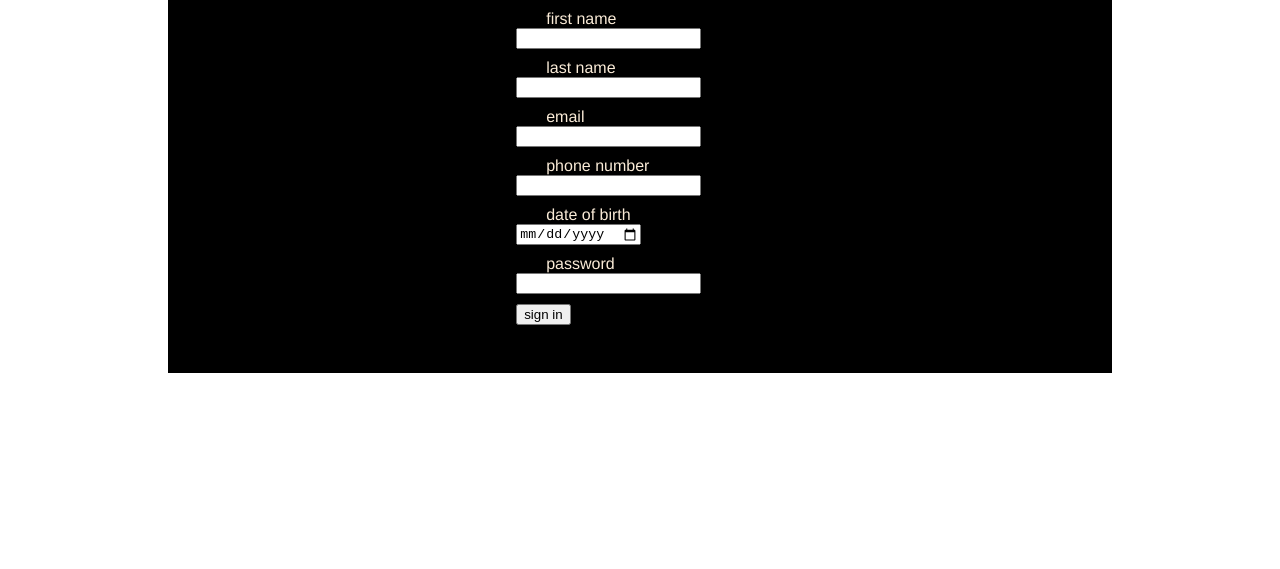
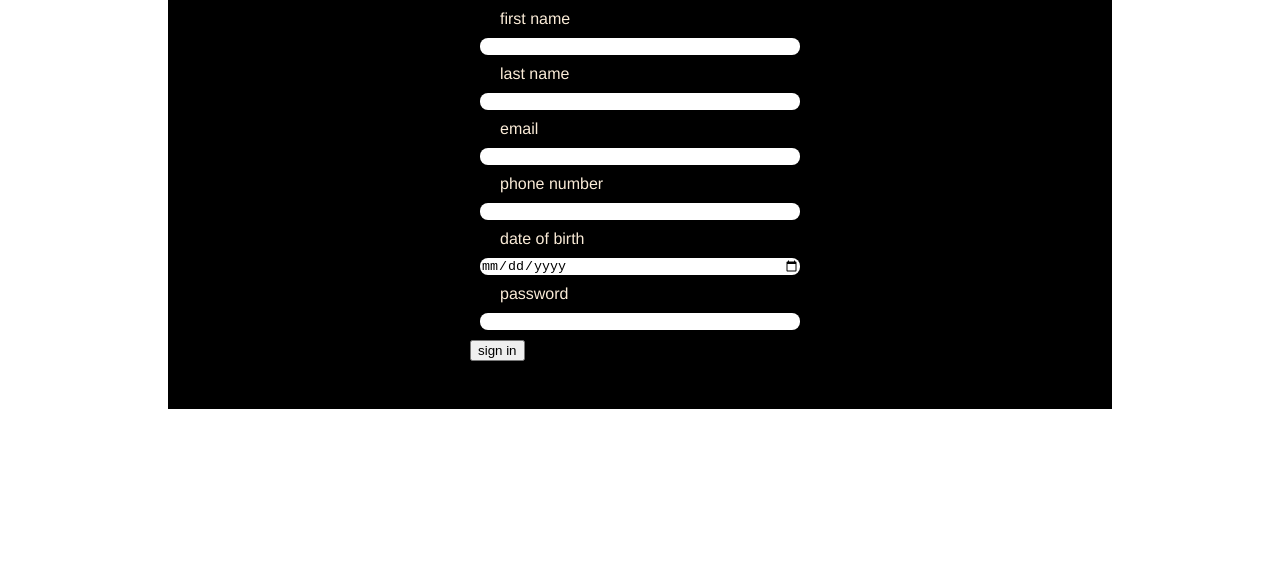
Before and after one commit to onuigboekpereamaka/ekpe_11, a plain HTML site: page index.html in a window 1280 px wide. Shown: the part 276-845 px from the top of the page. Before the commit the page ends 809 px from the top, so only its background shows below. Drawn offline with Linux system fonts and the light colour scheme.

Commit message:
second commit

```diff
--- a/index.html
+++ b/index.html
@@ -21,7 +21,10 @@
 
     }
         input{
-         margin-bottom: 10px;
+         margin: 10px;
+         border-style: none;
+         width: 20rem;
+         border-radius: 8px;
         }
         button:hover {
             background-color: blueviolet;
```
